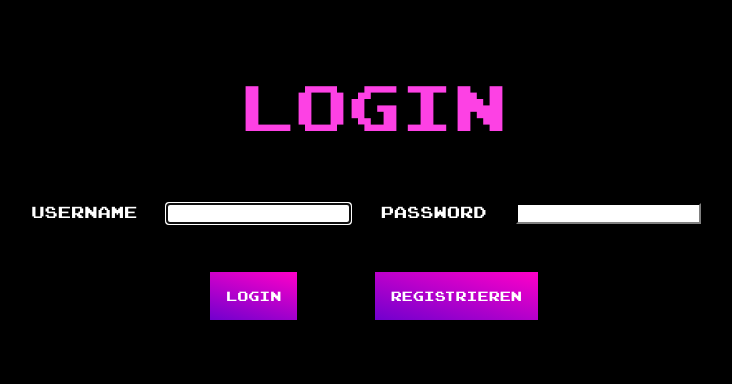
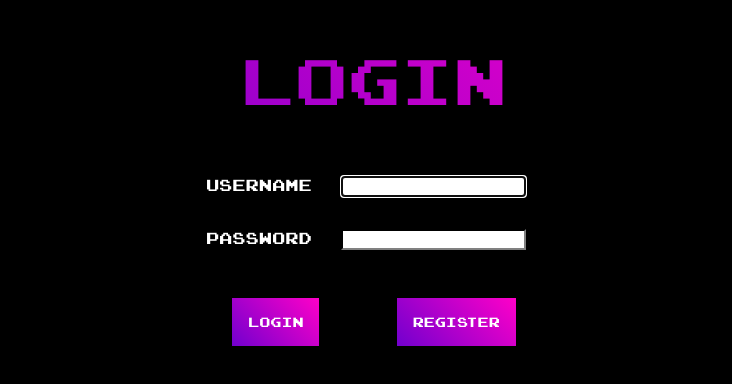
Before and after one commit to Uzade/BobbyBot, a Svelte app in the folder frontend/BobbyApp/: page / in a window 1280 px wide. Shown: the part 212-596 px from the top of the page, without its empty margins (266-998 px from the left). Built offline with nearby package versions, Linux system fonts and the light colour scheme; no server answers.

Commit message:
fix design by adding divs and change colour gradient

```diff
--- a/frontend/BobbyApp/src/App.svelte
+++ b/frontend/BobbyApp/src/App.svelte
@@ -70,6 +70,7 @@
 		padding: 1rem;
 		border-style: none;
 		cursor: pointer;
+		line-break: auto;
 	}
 	h1 {
 		color: #fd41e4;
--- a/frontend/BobbyApp/src/loginModal.svelte
+++ b/frontend/BobbyApp/src/loginModal.svelte
@@ -17,12 +17,16 @@
 <ModalTemplate>
     <h1>Login</h1>
     <form on:submit|preventDefault={() => sendLogin(username, password)}>
-		<label for="username">Username</label>
-		<input bind:value={username} id="username">
+		<div>
+			<label for="username">Username</label>
+			<input bind:value={username} id="username">
+		</div>
+		<div>
 		<label for="password">Password</label>
 		<input bind:value={password} id="password" type="password">
+		</div>
 		<button type="submit">Login</button>
-        <button on:click={loadRegister}>Registrieren</button>
+        <button on:click={loadRegister}>Register</button>
 	</form>
 </ModalTemplate>
 
@@ -31,16 +35,19 @@
 		color: white;
 	}
 	button{
-		background: linear-gradient(15deg, rgb(113, 0, 206), rgb(255, 0, 200));
+		background: linear-gradient(45deg, rgb(113, 0, 206), rgb(255, 0, 200));
 		color: white;
 		margin: 2rem;
 		padding: 1rem;
 		border-style: none;
 		cursor: pointer;
+		line-break: auto;
 	}
 	h1 {
-		color: #fd41e4;
-		text-transform: uppercase;
+		background: -webkit-linear-gradient(45deg, rgb(113, 0, 206), rgb(255, 0, 200));
+		-webkit-background-clip: text;
+ 		-webkit-text-fill-color: transparent;
+		/*text-shadow: 1px 1px 1px red, 2px 2px 1px red;*/
 		font-size: 4em;
 		font-weight: 100;
 	}
--- a/frontend/BobbyApp/src/registerModal.svelte
+++ b/frontend/BobbyApp/src/registerModal.svelte
@@ -17,10 +17,14 @@
 <ModalTemplate>
     <h1>Register</h1>
     <form on:submit|preventDefault={() => sendRegister(username, password)}>
-		<label for="username">Username</label>
-		<input bind:value={username} id="username">
-		<label for="password">Password</label>
-		<input bind:value={password} id="password" type="password">
+		<div>
+			<label for="username">Username</label>
+			<input bind:value={username} id="username">
+		</div>
+		<div>
+			<label for="password">Password</label>
+			<input bind:value={password} id="password" type="password">
+		</div>
 		<button type="submit">Register</button>
         <button on:click={loadeLogin}>Login</button>
 	</form>
@@ -31,7 +35,7 @@
 		color: white;
 	}
 	button{
-		background: linear-gradient(15deg, rgb(113, 0, 206), rgb(255, 0, 200));
+		background: linear-gradient(45deg, rgb(113, 0, 206), rgb(255, 0, 200));
 		color: white;
 		margin: 2rem;
 		padding: 1rem;
@@ -39,8 +43,10 @@
 		cursor: pointer;
 	}
 	h1 {
-		color: #fd41e4;
-		text-transform: uppercase;
+		background: -webkit-linear-gradient(45deg, rgb(113, 0, 206), rgb(255, 0, 200));
+		-webkit-background-clip: text;
+ 		-webkit-text-fill-color: transparent;
+		/*text-shadow: 1px 1px 1px red, 2px 2px 1px red;*/
 		font-size: 4em;
 		font-weight: 100;
 	}
```
